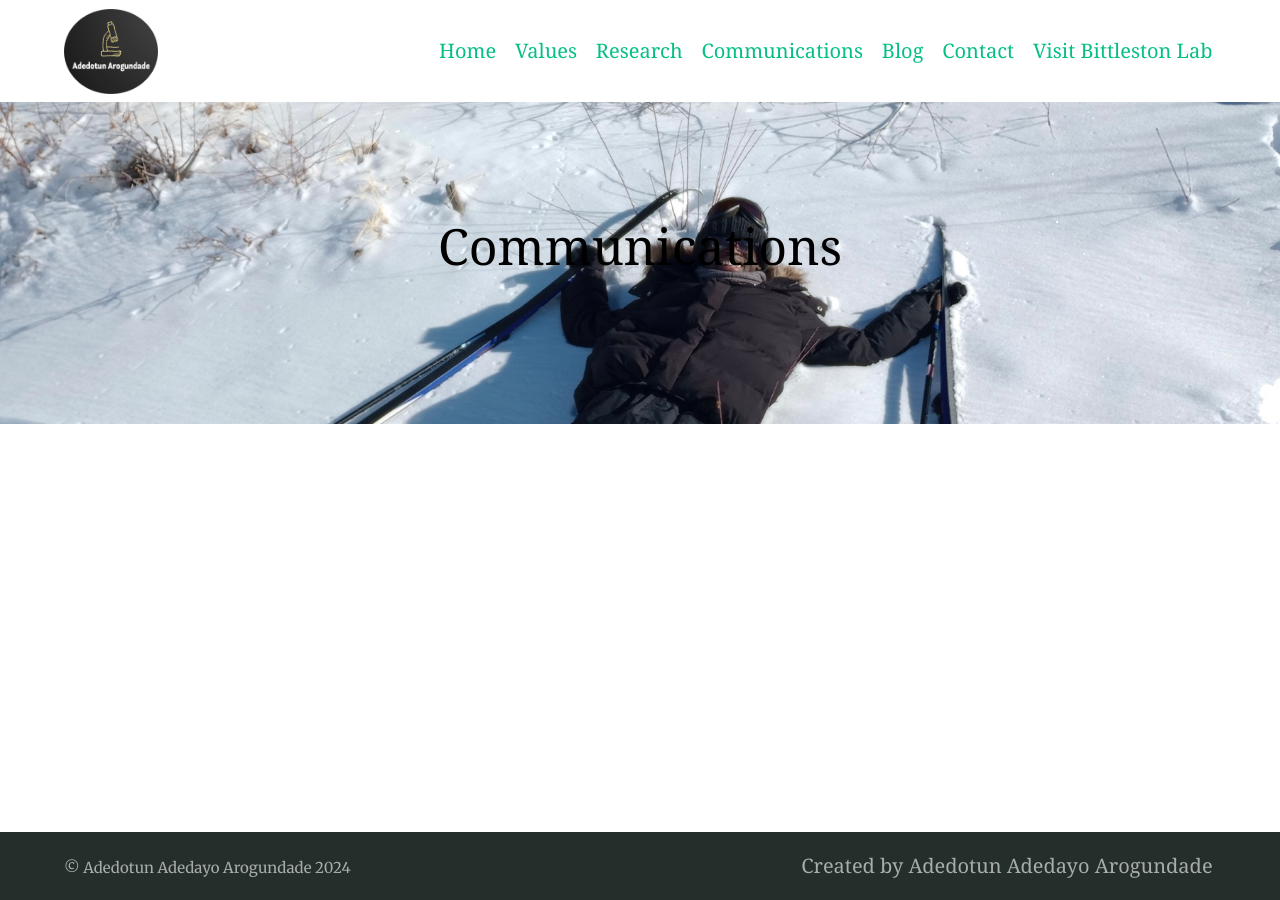
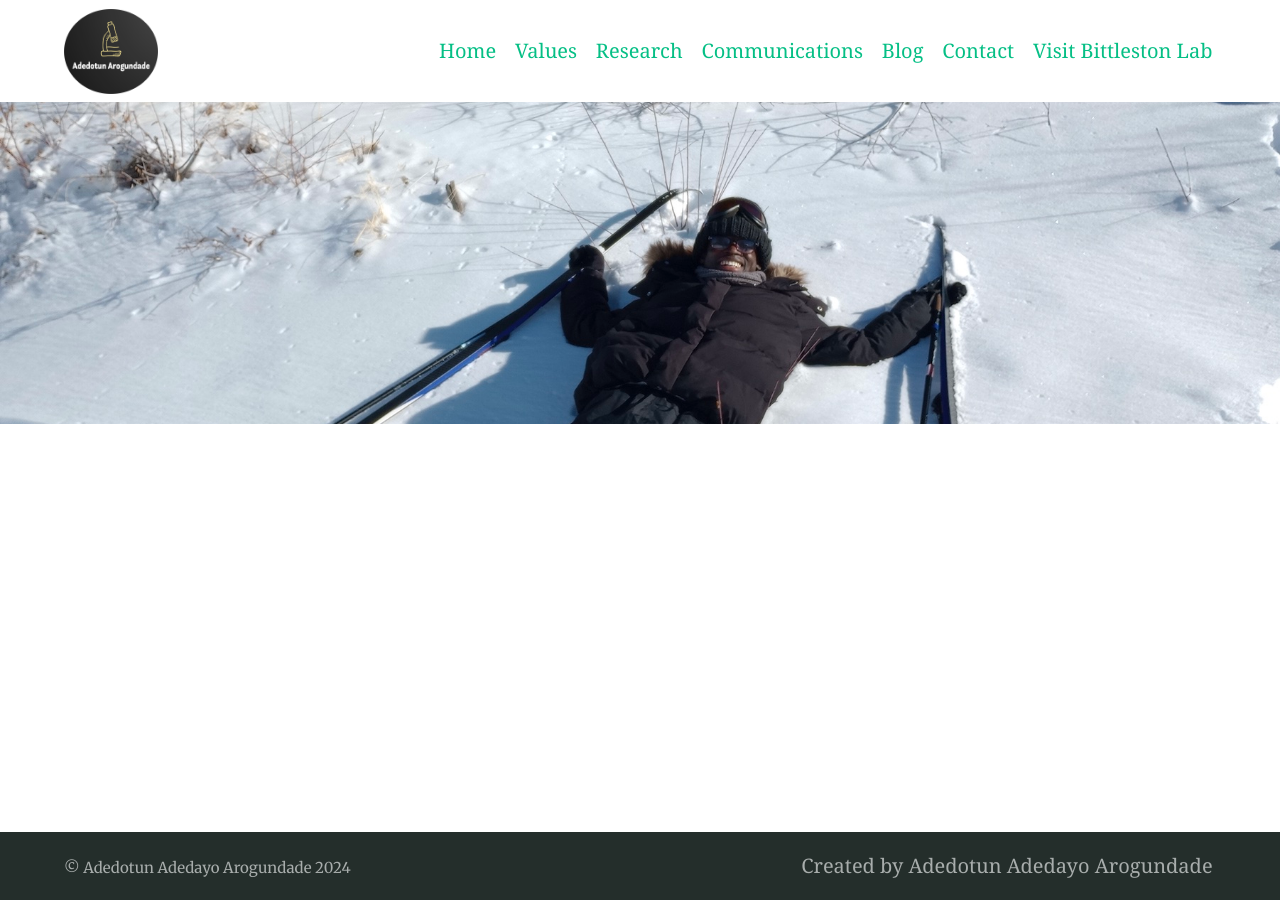
Before and after one commit to AdeArogundade/arogundadeadedotun, a Jekyll site: the page built from communications.md, in a window 1280 px wide. Built offline with Jekyll 4.4.1, drawn with Linux system fonts in a browser that asks for light colours.

Commit message:
Update communications.md

```diff
--- a/communications.md
+++ b/communications.md
@@ -1,7 +1,7 @@
 ---
 title:
 feature_text: |
-  <span style="color: black; font-size: 50px;"> Communications</span>
+
 feature_image: "https://adearogundade.github.io/arogundadeadedotun/assets/Images/Communications_Cover.jpg"
 excerpt: "Alembic is a starting point for [Jekyll](https://jekyllrb.com/) projects. Rather than starting from scratch, this boilerplate is designed to get the ball rolling immediately. Install it, configure it, tweak it, push it."
 ---
```
